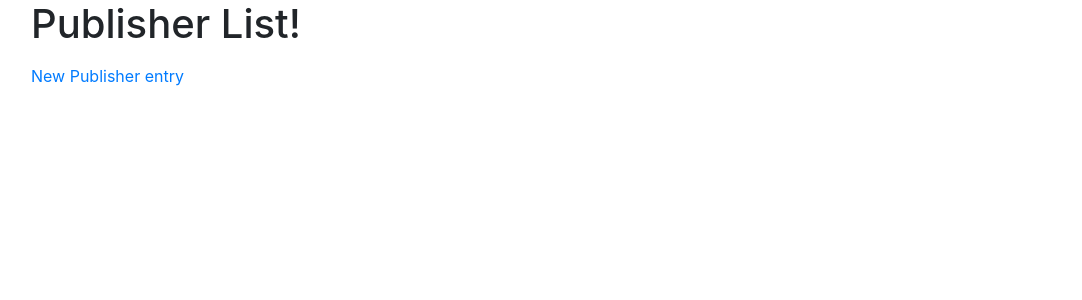
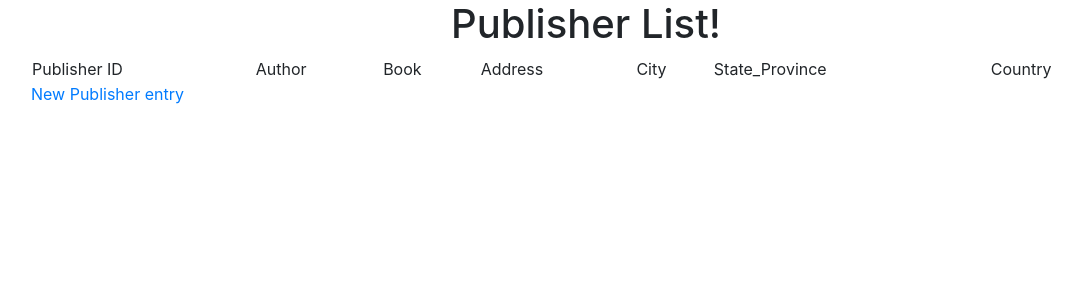
Before and after one commit to andi20/book_application, a Django app: page /publisher/ in a window 1280 px wide. Shown: the top 300 px of the page, without its empty margins (54-1136 px from the left). Run offline with Django 3.2, Linux system fonts and the light colour scheme; data that the repository does not hold is empty; some libraries are stand-ins or nearby versions.

Commit message:
Crud Book_application complete

```diff
--- a/publisher/models.py
+++ b/publisher/models.py
@@ -5,6 +5,7 @@ from django.shortcuts import reverse
 
 
 # Create your models here.
+# publisher model with its attributes
 class Publisher(models.Model):
     Author = models.CharField(max_length=30)
     Book = models.CharField(max_length=30)
--- a/publisher/views.py
+++ b/publisher/views.py
@@ -4,12 +4,14 @@ from publisher.models import Publisher
 from django.forms import ModelForm
 
 
+# form for publisher model
 class PublisherForm(ModelForm):
     class Meta:
         model = Publisher
         fields = ['id', 'Author', 'Book', 'address', 'city', 'state_province', 'country']
 
 
+# function to show publisher list
 def publisher_list(request, template_name='publisher/publisher_list.html'):
     posts = Publisher.objects.all()
     data = dict()
@@ -17,6 +19,7 @@ def publisher_list(request, template_name='publisher/publisher_list.html'):
     return render(request, template_name, data)
 
 
+# function to create a publisher
 def create_publisher(request, template_name='publisher/Publisher_form.html'):
     form = PublisherForm(request.POST or None)
     if form.is_valid():
@@ -25,6 +28,7 @@ def create_publisher(request, template_name='publisher/Publisher_form.html'):
     return render(request, template_name, {'form': form})
 
 
+# function to update a publisher
 def update_publisher(request, pk, template_name='publisher/Publisher_form.html'):
     publisher = get_object_or_404(Publisher, pk=pk)
     form = PublisherForm(request.POST or None, instance=publisher)
@@ -34,6 +38,7 @@ def update_publisher(request, pk, template_name='publisher/Publisher_form.html')
     return render(request, template_name, {'form': form})
 
 
+# function to delete a publisher
 def delete_publisher(request, pk, template_name='publisher/delete_publisher.html'):
     publisher = get_object_or_404(Publisher, pk=pk)
     if request.method == 'POST':
--- a/templates/publisher/Publisher_form.html
+++ b/templates/publisher/Publisher_form.html
@@ -9,7 +9,7 @@
 <div class="container">
     <form method="post">{% csrf_token %}
         {{ form.as_p }}
-        <input class="btn btn-primary" type="submit" value="Submit"/>
+        <input class="btn btn-primary" type="submit" value="submit"/>
     </form>
 </div>
 </body>
--- a/templates/publisher/delete_publisher.html
+++ b/templates/publisher/delete_publisher.html
@@ -9,7 +9,7 @@
 <div class="container">
     <form method="post">{% csrf_token %}
         Are you sure you want to delete "{{ object }}" ?
-        <input class="btn btn-primary" type="submit" value="Submit"/>
+        <input class="btn btn-primary" type="submit" value="submit"/>
     </form>
 </div>
 </body>
--- a/templates/publisher/publisher_list.html
+++ b/templates/publisher/publisher_list.html
@@ -7,22 +7,35 @@
 </head>
 <body>
 <div class="container">
-    <h1>Publisher List!</h1>
-    <ul>
+
+    <H1 align="center">Publisher List! </H1>
+    <table width="100%">
+        <tr>
+            <td> Publisher ID</td>
+            <td> Author</td>
+            <td>Book</td>
+            <td>Address</td>
+            <td>City</td>
+            <td> State_Province</td>
+            <td>Country</td>
+
+        </tr>
         {% for publisher in object_list %}
-            <li><p>Publisher ID: <a href="{% url "publisher:update_publisher" publisher.id %}">{{ publisher.id }}</a></p>
 
-                <p>Author: {{ publisher.Author }} </p>
-                <p>Book: {{ publisher.Book }} </p>
-                <p>Address: {{ publisher.address }} </p>
-                <p>City: {{ publisher.city }} </p>
-                <p>State_Province: {{ publisher.state_province }} </p>
-                <p>Country: {{ publisher.country }} </p>
+            <tr>
+                <td><a href="{% url "publisher:update_publisher" publisher.id %}">{{ publisher.id }}</a>
+                </td>
 
-                <a href="{% url "publisher:delete_publisher" publisher.id %}">Delete</a>
-            </li>
+                <td> {{ publisher.Author }} </td>
+                <td>{{ publisher.Book }} </td>
+                <td> {{ publisher.address }} </td>
+                <td> {{ publisher.city }} </td>
+                <td> {{ publisher.state_province }} </td>
+                <td> {{ publisher.country }} </td>
+                <td><a href="{% url "publisher:delete_publisher" publisher.id %}">Delete</a></td>
+            </tr>
         {% endfor %}
-    </ul>
+    </table>
 
     <a href="{% url "publisher:create_publisher" %}">New Publisher entry</a>
 </div>
```
